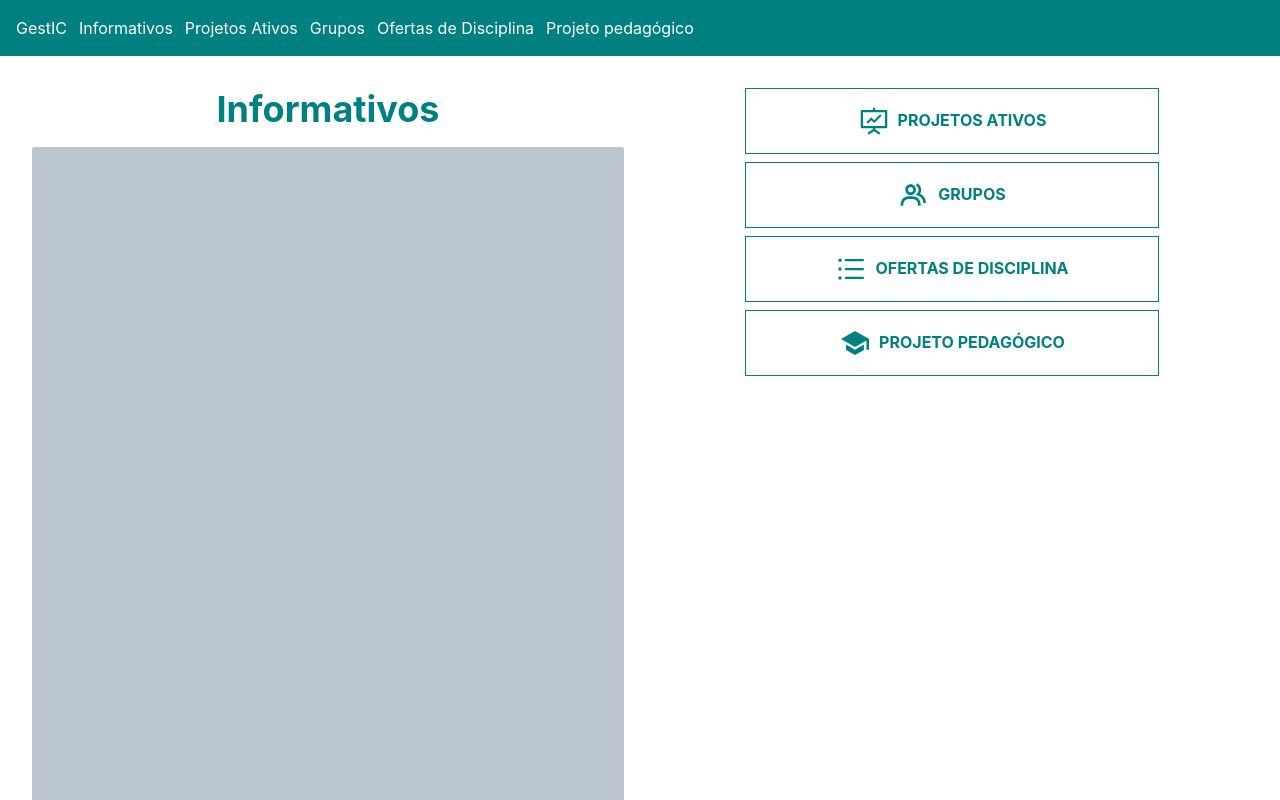
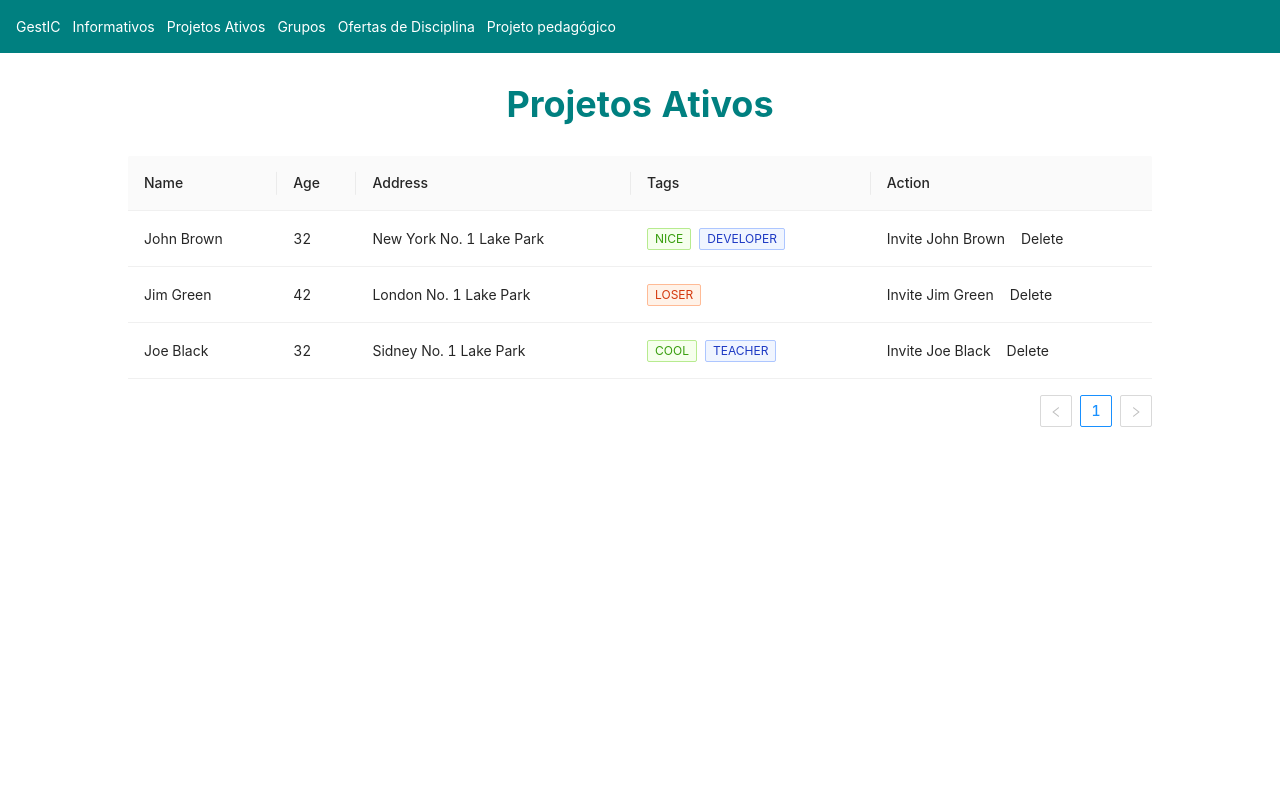
Before and after one commit to Magicianred/gestic-frontend-react, a React (Create React App) app: page /projetos-ativos in a window 1280 px wide. Before the commit this address led to /. Shown: the top 800 px of the page. Built offline with nearby package versions, Linux system fonts and the light colour scheme.

Commit message:
Implemented route '/projetos-ativos'

```diff
--- a/package.json
+++ b/package.json
@@ -6,6 +6,7 @@
     "@chakra-ui/react": "^1.0.0",
     "@emotion/react": "^11.0.0",
     "@emotion/styled": "^11.0.0",
+    "@reach/router": "^1.3.4",
     "@testing-library/jest-dom": "^5.9.0",
     "@testing-library/react": "^10.2.1",
     "@testing-library/user-event": "^12.0.2",
@@ -13,6 +14,7 @@
     "@types/node": "^12.0.0",
     "@types/react": "^16.9.0",
     "@types/react-dom": "^16.9.0",
+    "antd": "^4.15.1",
     "axios": "^0.21.1",
     "framer-motion": "^4.0.0",
     "react": "^17.0.2",
@@ -21,6 +23,7 @@
     "react-router": "^5.2.0",
     "react-router-dom": "^5.2.0",
     "react-scripts": "4.0.3",
+    "styled-components": "^5.2.3",
     "typescript": "^3.9.5",
     "web-vitals": "^0.2.2"
   },
--- a/src/index.tsx
+++ b/src/index.tsx
@@ -4,6 +4,7 @@ import { Navigation } from './navigation';
 import TemplateProvider from './providers/TemplateProvider';
 import reportWebVitals from './reportWebVitals';
 import * as serviceWorker from './serviceWorker';
+import "antd/dist/antd.css";
 
 ReactDOM.render(
   <TemplateProvider>
--- a/src/navigation/routes.ts
+++ b/src/navigation/routes.ts
@@ -1,4 +1,5 @@
 import Dashboard from '../pages/Dashboard';
+import ProjetosAtivos from '../pages/Projetos-Ativos'
 
 export const routes = [
   {
@@ -6,6 +7,11 @@ export const routes = [
     component: Dashboard,
     private: false,
   },
+  {
+    path: '/projetos-ativos',
+    component: ProjetosAtivos,
+    private: false
+  }
   // {
   //   path: '/conta',
   //   component: ,
--- a/src/pages/Dashboard/index.tsx
+++ b/src/pages/Dashboard/index.tsx
@@ -1,9 +1,17 @@
 import * as React from 'react';
-import { Box, SimpleGrid, Icon, Heading, Link, useMediaQuery } from '@chakra-ui/react';
+import { Box, SimpleGrid, Icon, Heading, useMediaQuery } from '@chakra-ui/react';
 import { AiOutlineInfoCircle, AiOutlineFundProjectionScreen, AiOutlineUnorderedList } from 'react-icons/ai';
 import { BiGroup } from 'react-icons/bi';
 import { IoMdSchool } from 'react-icons/io';
 import Informative from '../../components/Informative';
+import { Link } from 'react-router-dom'
+import styled from 'styled-components'
+
+const StyledHeading = styled(Heading)`
+  &:hover{
+    text-decoration: underline;
+  }
+`
 
 const Dashboard = () => {
   const [isLargerThan766] = useMediaQuery('(max-width: 766px)');
@@ -15,7 +23,8 @@ const Dashboard = () => {
         {!isLargerThan766 && (
           <Box w="70%">
             <Link
-              color="teal"
+              style={{ color: "teal" }}
+              to="/projetos-ativos"
             // _hover={{
             //   backgroundColor: 'blue',
             //   color: 'white',
@@ -33,12 +42,14 @@ const Dashboard = () => {
                 mb={2}
               >
                 <Icon as={AiOutlineFundProjectionScreen} fontSize="2rem" mr={2} />
-                <Heading fontSize="md" textTransform="uppercase">
+                <StyledHeading fontSize="md" textTransform="uppercase">
                   Projetos Ativos
-                </Heading>
+                </StyledHeading>
               </Box>
             </Link>
-            <Link color="teal">
+            <Link
+              style={{ color: "teal" }}
+            >
               <Box
                 border="1px"
                 p={4}
@@ -51,13 +62,13 @@ const Dashboard = () => {
                 mb={2}
               >
                 <Icon as={BiGroup} fontSize="2rem" mr={2} />
-                <Heading fontSize="md" textTransform="uppercase">
+                <StyledHeading fontSize="md" textTransform="uppercase">
                   Grupos
-                </Heading>
+                </StyledHeading>
               </Box>
             </Link>
             <Link
-              color="teal"
+              style={{ color: "teal" }}
             // _hover={{
             //   backgroundColor: 'blue',
             //   color: 'white',
@@ -75,13 +86,13 @@ const Dashboard = () => {
                 mb={2}
               >
                 <Icon as={AiOutlineUnorderedList} fontSize="2rem" mr={2} />
-                <Heading fontSize="md" textTransform="uppercase">
+                <StyledHeading fontSize="md" textTransform="uppercase">
                   Ofertas de disciplina
-                </Heading>
+                </StyledHeading>
               </Box>
             </Link>
             <Link
-              color="teal"
+              style={{ color: "teal" }}
             // _hover={{
             //   backgroundColor: 'blue',
             //   color: 'white',
@@ -99,9 +110,9 @@ const Dashboard = () => {
                 mb={2}
               >
                 <Icon as={IoMdSchool} fontSize="2rem" mr={2} />
-                <Heading fontSize="md" textTransform="uppercase">
+                <StyledHeading fontSize="md" textTransform="uppercase">
                   Projeto Pedagógico
-                </Heading>
+                </StyledHeading>
               </Box>
             </Link>
           </Box>
--- /dev/null
+++ b/src/pages/Projetos-Ativos/index.tsx
@@ -0,0 +1,113 @@
+import * as React from "react";
+import { Table, Tag, Space } from "antd";
+import { Heading } from "@chakra-ui/react"
+import styled from "styled-components"
+
+const HeadingDiv = styled.div`
+    display: flex;
+    justify-content: center;
+    align-items: center;
+    margin-top: 30px;
+    margin-bottom: 30px;
+`
+
+const TableDiv = styled.div`
+    display: flex;
+    justify-content: center;
+    align-items: center;
+`
+
+// mocked columns
+const columns = [
+    {
+        title: "Name",
+        dataIndex: "name",
+        key: "name",
+        render: text => <a>{text}</a>,
+    },
+    {
+        title: "Age",
+        dataIndex: "age",
+        key: "age",
+    },
+    {
+        title: "Address",
+        dataIndex: "address",
+        key: "address",
+    },
+    {
+        title: "Tags",
+        key: "tags",
+        dataIndex: "tags",
+        render: tags => (
+            <>
+                {tags.map(tag => {
+                    let color = tag.length > 5 ? "geekblue" : "green";
+                    if (tag === "loser") {
+                        color = "volcano";
+                    }
+                    return (
+                        <Tag color={color} key={tag}>
+                            {tag.toUpperCase()}
+                        </Tag>
+                    );
+                })}
+            </>
+        ),
+    },
+    {
+        title: "Action",
+        key: "action",
+        render: (text, record) => (
+            <Space size="middle">
+                <a>Invite {record.name}</a>
+                <a>Delete</a>
+            </Space>
+        ),
+    },
+];
+
+// mocked dataSource
+const dataSource = [
+    {
+        key: "1",
+        name: "John Brown",
+        age: 32,
+        address: "New York No. 1 Lake Park",
+        tags: ["nice", "developer"],
+    },
+    {
+        key: "2",
+        name: "Jim Green",
+        age: 42,
+        address: "London No. 1 Lake Park",
+        tags: ["loser"],
+    },
+    {
+        key: "3",
+        name: "Joe Black",
+        age: 32,
+        address: "Sidney No. 1 Lake Park",
+        tags: ["cool", "teacher"],
+    },
+];
+
+const ProjetosAtivos = () => {
+    return (
+        <div>
+            <HeadingDiv
+            >
+                <Heading color="teal">Projetos Ativos</Heading>
+            </HeadingDiv>
+            <TableDiv>
+                <Table
+                    style={{width: "80%"}}
+                    columns={columns}
+                    dataSource={dataSource}
+                />
+            </TableDiv>
+        </div>
+    )
+}
+
+export default ProjetosAtivos
```
Also changed, not shown: 1 other file (tests, documents, lock files or other folders). Lines whose indentation alone changed are shown as unchanged.
